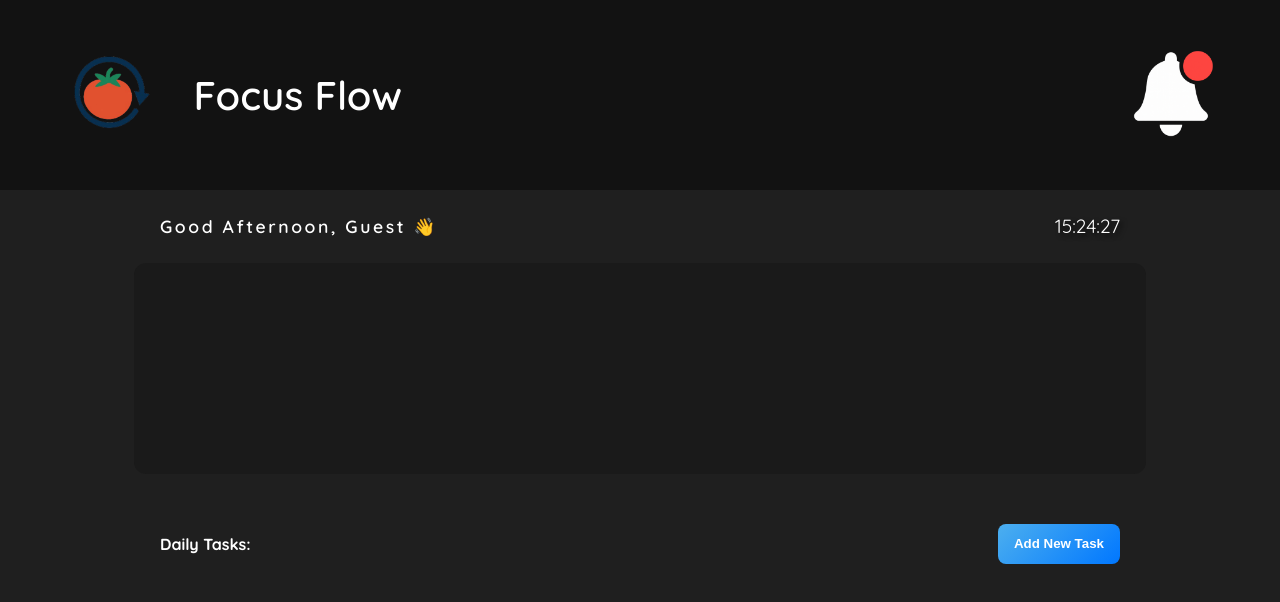
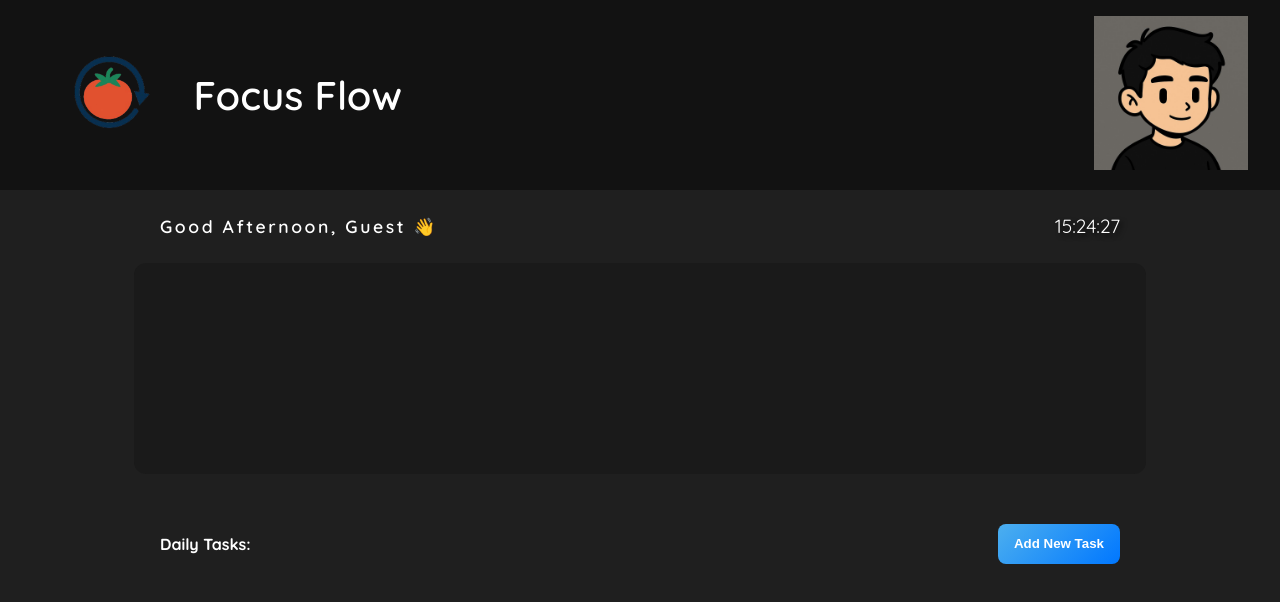
Before and after one commit to r1derPUSH/focus-flow, a React (Vite) app: page / in a window 1280 px wide. Both pictures are taken after a click on the button "Skip". Shown: the top 602 px of the page. Built offline with nearby package versions, Linux system fonts and the light colour scheme.

Commit message:
Changed avatars logic

```diff
--- a/src/Header.jsx
+++ b/src/Header.jsx
@@ -5,6 +5,7 @@ import avatar from "./assets/man-avatar.jpg";
 import avatar2 from "./assets/woman-avatar.png";
 
 function Header({ name, surname }) {
+  const isManOrWoman = localStorage.getItem("user-image");
   return (
     <>
       <header className="header-tag">
@@ -15,7 +16,17 @@ function Header({ name, surname }) {
               <h1 className="logo-text">Focus Flow</h1>
             </div>
             <div>
-              <img src={notification} alt="" className="notification" />
+              <img
+                src={
+                  isManOrWoman === "man"
+                    ? avatar
+                    : isManOrWoman === "woman"
+                    ? avatar2
+                    : avatar
+                }
+                alt=""
+                className="notification"
+              />
             </div>
           </div>
         </div>
--- a/src/Register.jsx
+++ b/src/Register.jsx
@@ -41,6 +41,7 @@ const Register = () => {
   if (img == avatar) {
     kindOfAvatar = "man";
   } else if (img == avatar2) {
+    console.log("woman worked out");
     kindOfAvatar = "woman";
   }
 
@@ -64,6 +65,7 @@ const Register = () => {
       // return;
     }
     localStorage.setItem("name", nameValue || "Guest");
+    localStorage.setItem("user-image", kindOfAvatar);
     setStyles(true);
     await wait(1500);
     setIsStarted(true);
```
